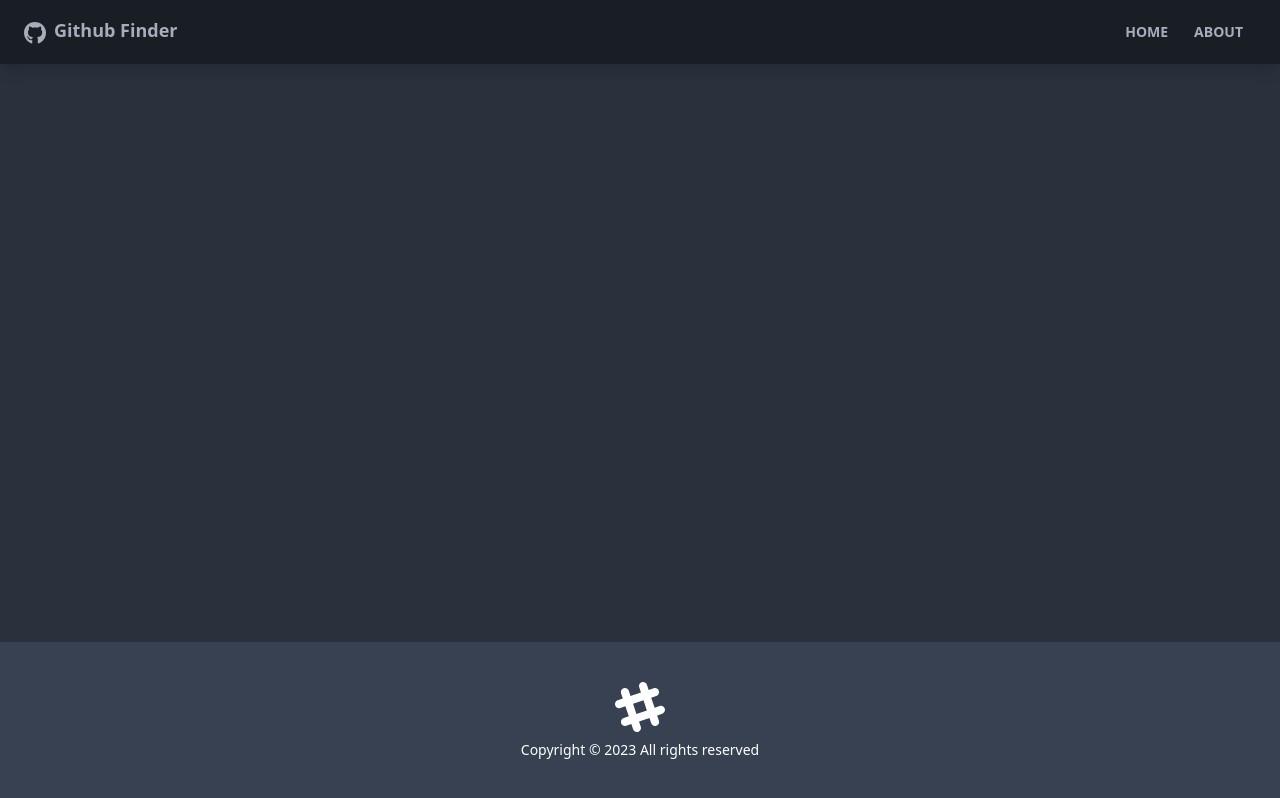
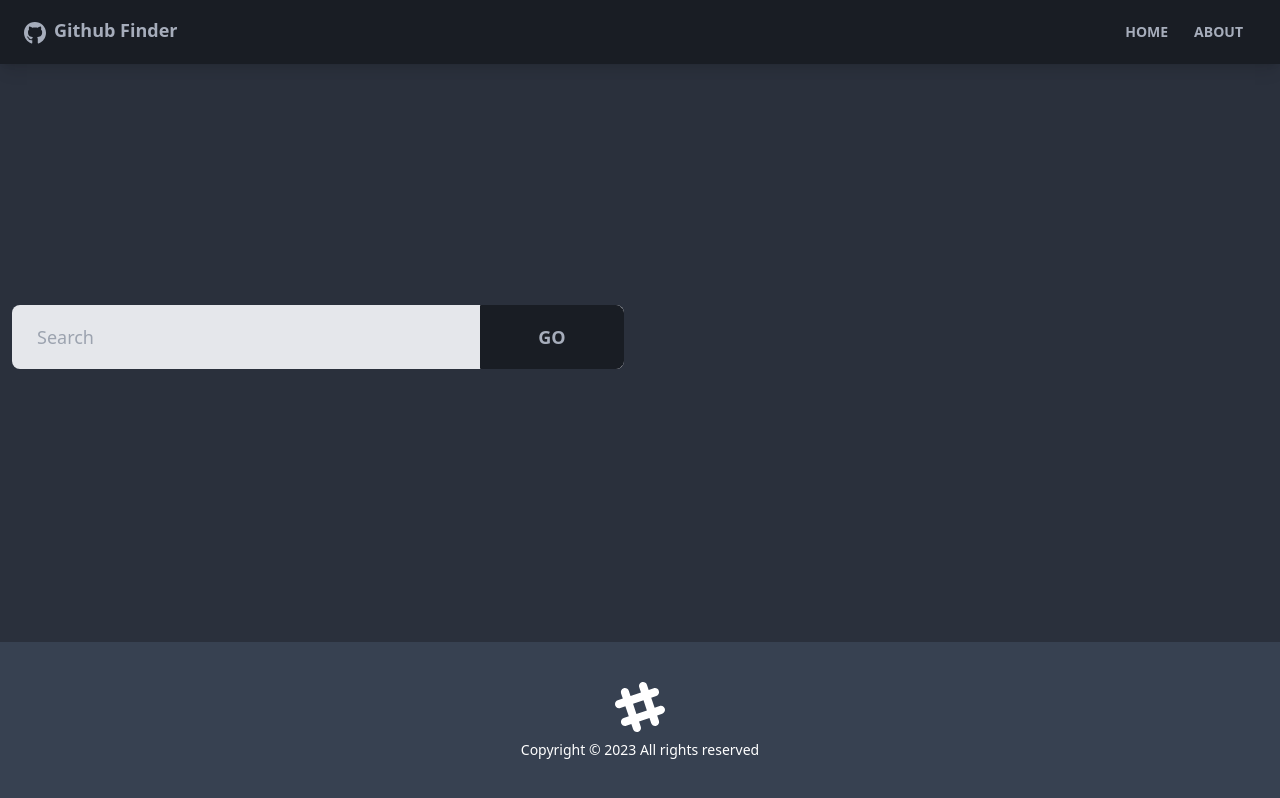
Before and after one commit to legenduzair/github-finder, a React (Create React App) app: page / in a window 1280 px wide. Built offline with nearby package versions, Linux system fonts and the light colour scheme; the HTML template or start-up script is replaced by a standard one.

Commit message:
Create user search component file

```diff
--- /dev/null
+++ b/src/components/users/UserSearch.jsx
@@ -0,0 +1,46 @@
+import GithubContext from "../../context/github/GithubContext"
+
+import { useState, useContext } from "react"
+
+function UserSearch() {
+    const [text, setText] = useState('')
+
+    const { users } = useContext(GithubContext)
+
+    const handleChange = (e) => setText(e.target.value)
+
+    const handleSubmit = (e) => {
+        e.preventDefault()
+
+        if(text === '') {
+            alert('Please enter something')
+        } else {
+            // @todo - search users
+
+            setText('')
+        }
+    }
+
+    return (
+        <div className='grid grid-cols-1 xl:grid-cols-2 lg:grid-cols-2 md:grid-cols-2 mb-8 gap-8'>
+            <div>
+                <form onSubmit={handleSubmit}>
+                    <div className="form-control">
+                        <div className="relative">
+                            <input type="text" className='w-full pr-40 bg-gray-200 input input-lg text-black' placeholder="Search" value={text} onChange={handleChange} />
+                            <button type="submit" className="absolute top-0 right-0 rounded-l-none w-36 btn btn-lg">
+                                Go
+                            </button>
+                        </div>
+                    </div>
+                </form>
+            </div>
+            {users.length > 0 && (
+            <div>
+                <button className="btn btn-ghost btn-lg">Clear</button>
+            </div>) }
+        </div>
+    )
+}
+
+export default UserSearch
--- a/src/pages/Home.jsx
+++ b/src/pages/Home.jsx
@@ -1,9 +1,10 @@
 import UserResults from "../components/users/UserResults"
+import UserSearch from "../components/users/UserSearch"
 
 function Home() {
   return (
     <>
-    {/* Search Component */}
+      <UserSearch />
       <UserResults />
     </>
   )
```
